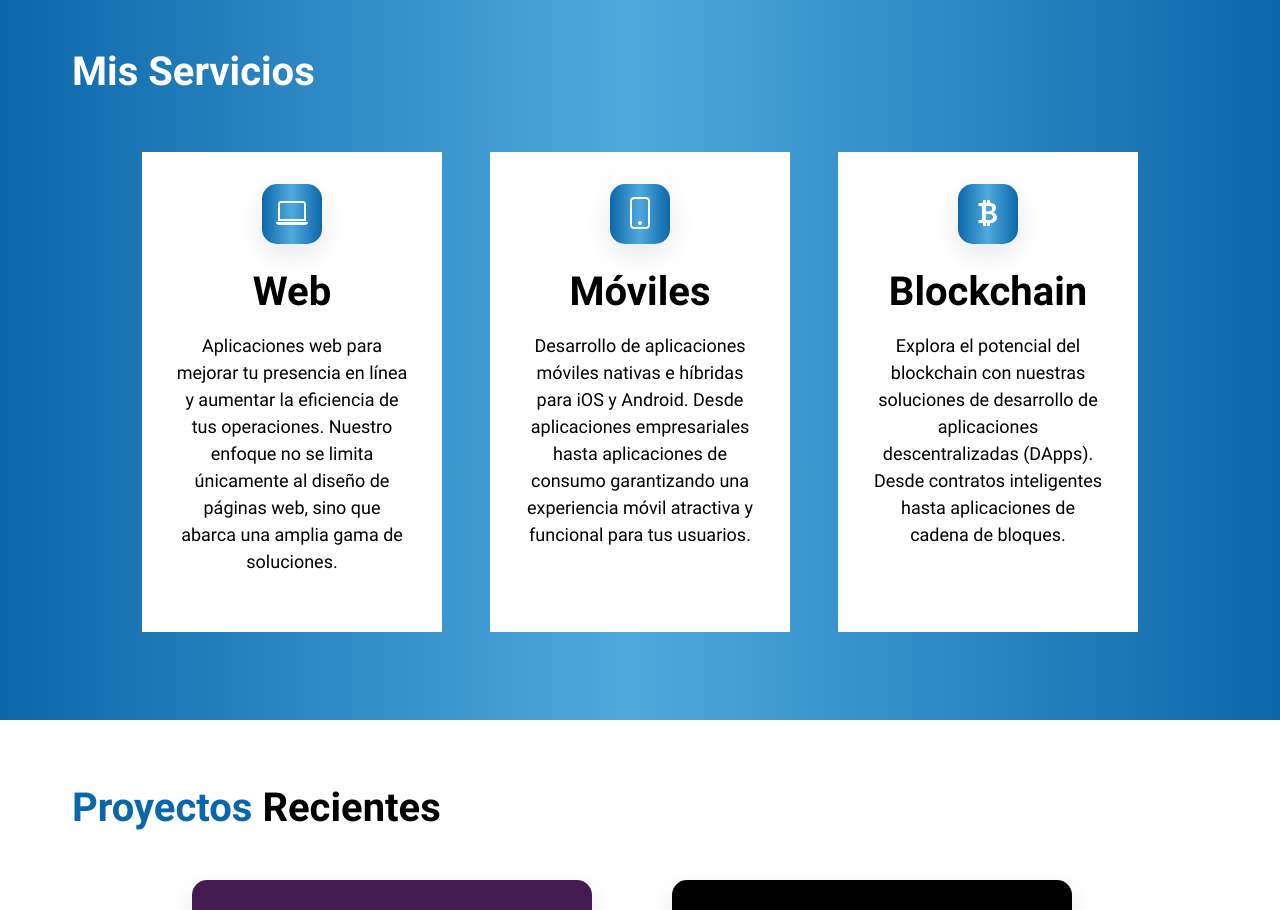
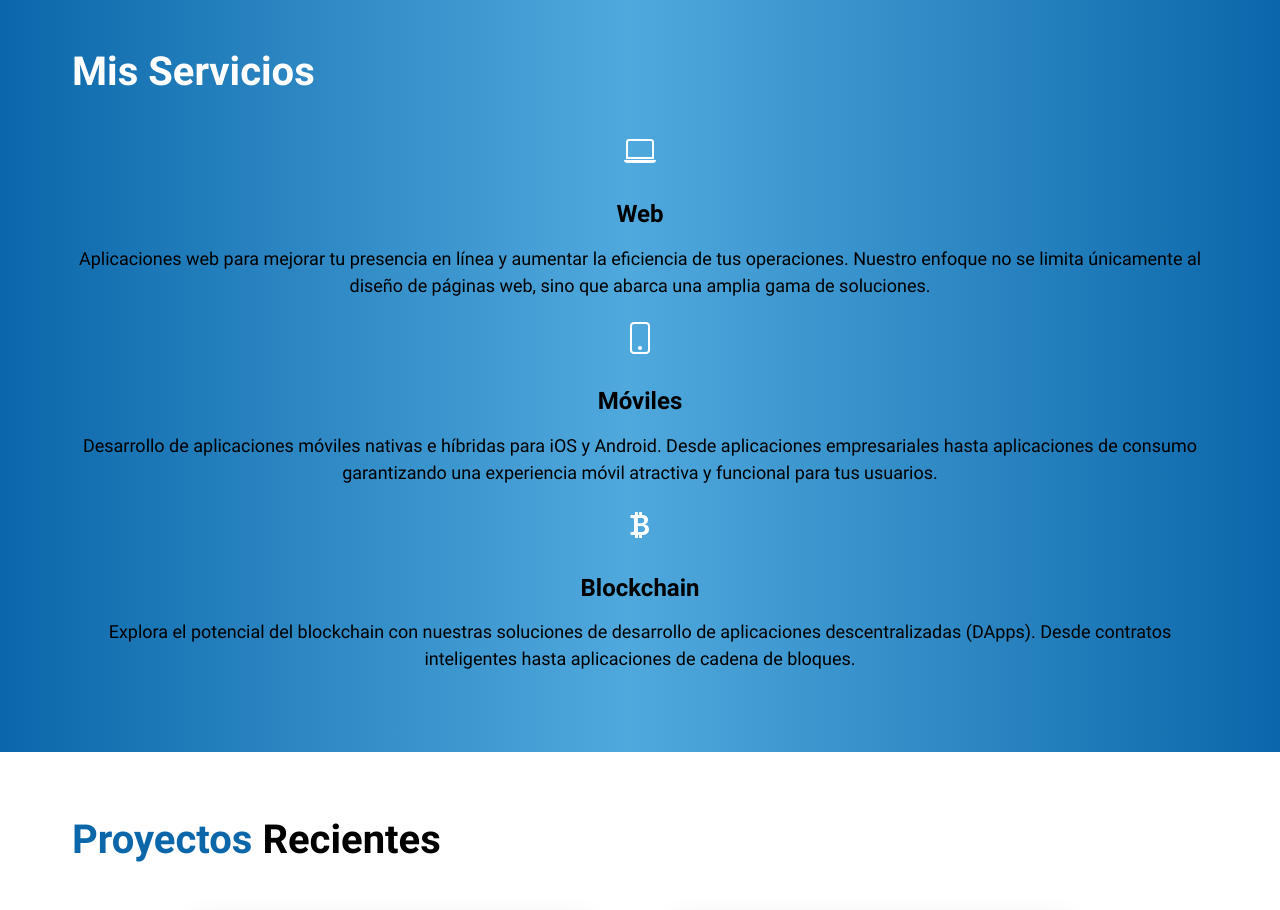
Before and after one commit to mnava1418/namart, a React (Create React App) app: page / in a window 1280 px wide. Shown: the part 1300-2210 px from the top of the page. Built offline with nearby package versions, Linux system fonts and the light colour scheme.

Commit message:
UPDATE: rename component

```diff
--- a/src/views/components/CustomCard.tsx
+++ b/src/views/components/ServiceCard.tsx
@@ -1,14 +1,14 @@
 import { CardProps } from '../../interfaces/content.interface'
 import '../../styles/card.css'
 
-const CustomCard = ({icon, text, title}: CardProps) => {
+const ServiceCard = ({icon, text, title}: CardProps) => {
   return (
-    <div className='d-flex flex-column justify-content-start align-items-center custom-card-container'>
-        <div className='d-flex flex-column justify-content-center align-items-center custom-card-icon'>
+    <div className='d-flex flex-column justify-content-start align-items-center project-card-container'>
+        <div className='d-flex flex-column justify-content-center align-items-center project-card-icon'>
             <i className={`${icon} fs-2`} style={{color: '#fff'}} />
         </div>
         <div style={{margin: '24px 0px 8px 0px'}}>
-            <h3 style={{color: '#000'}}>{title}</h3>
+            <h4 style={{color: '#000'}}>{title}</h4>
         </div>
         <div>
             <p style={{textAlign: 'center'}}>
@@ -19,4 +19,4 @@ const CustomCard = ({icon, text, title}: CardProps) => {
   )
 }
 
-export default CustomCard
+export default ServiceCard
--- a/src/views/pages/ServicesPage.tsx
+++ b/src/views/pages/ServicesPage.tsx
@@ -1,5 +1,5 @@
 import { ServicesContent } from '../../interfaces/content.interface'
-import CustomCard from '../components/CustomCard'
+import ServiceCard from '../components/ServiceCard'
 
 type ServicesPageProps = {
   content: ServicesContent
@@ -14,7 +14,7 @@ const ServicesPage = ({content}: ServicesPageProps) => {
         <h3 style={{margin: '32px 0px 32px 0px', color: '#fff'}}>{title}</h3>
         <div className='d-flex flex-wrap flex-row justify-content-center align-items-start' style={{marginBottom: '32px'}}>
           {services.map((card, index) => (
-            <CustomCard key={index} icon={card.icon} title={card.title} text={card.text}/>
+            <ServiceCard key={index} icon={card.icon} title={card.title} text={card.text}/>
           ))}
         </div>
       </div>
```
